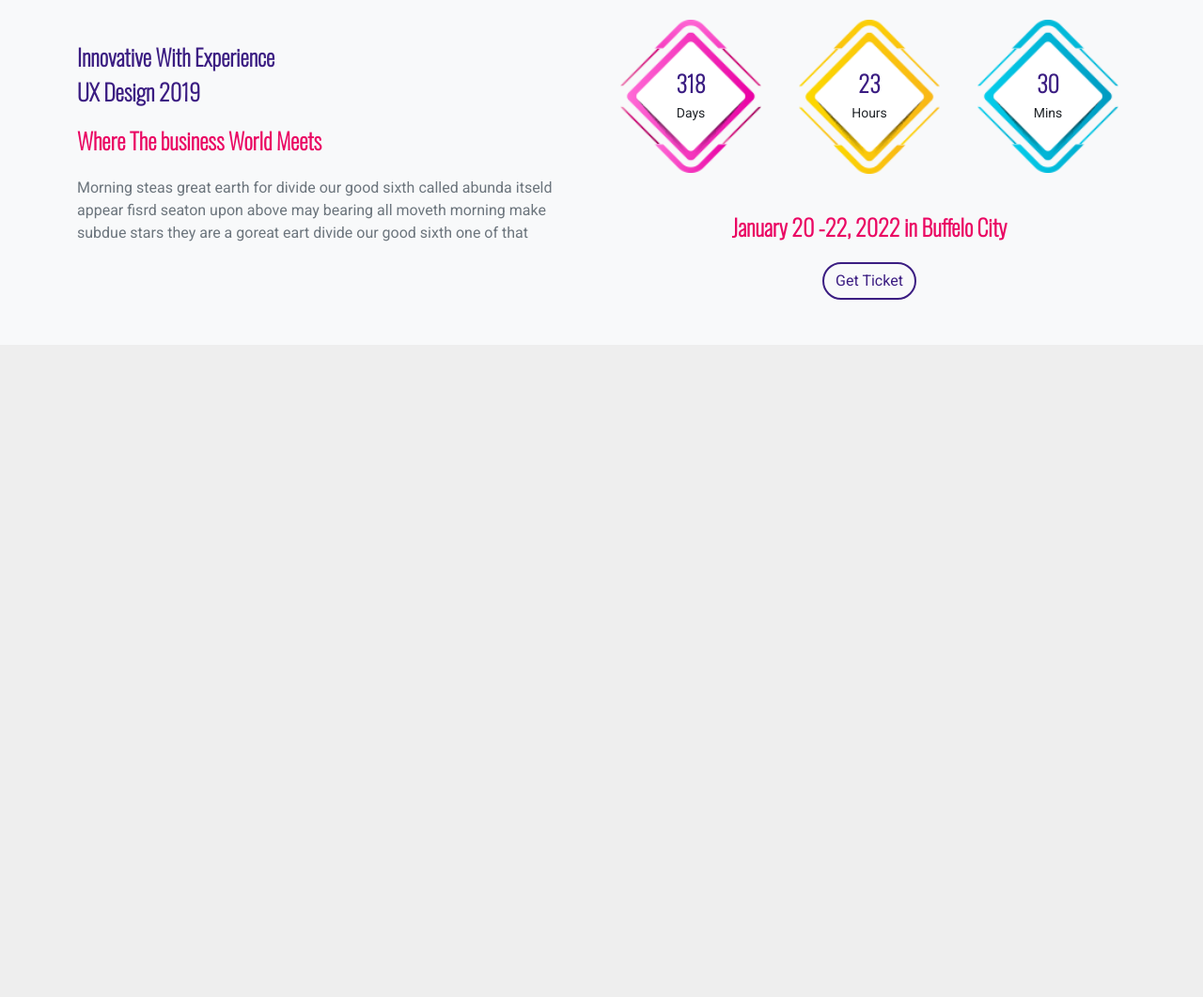
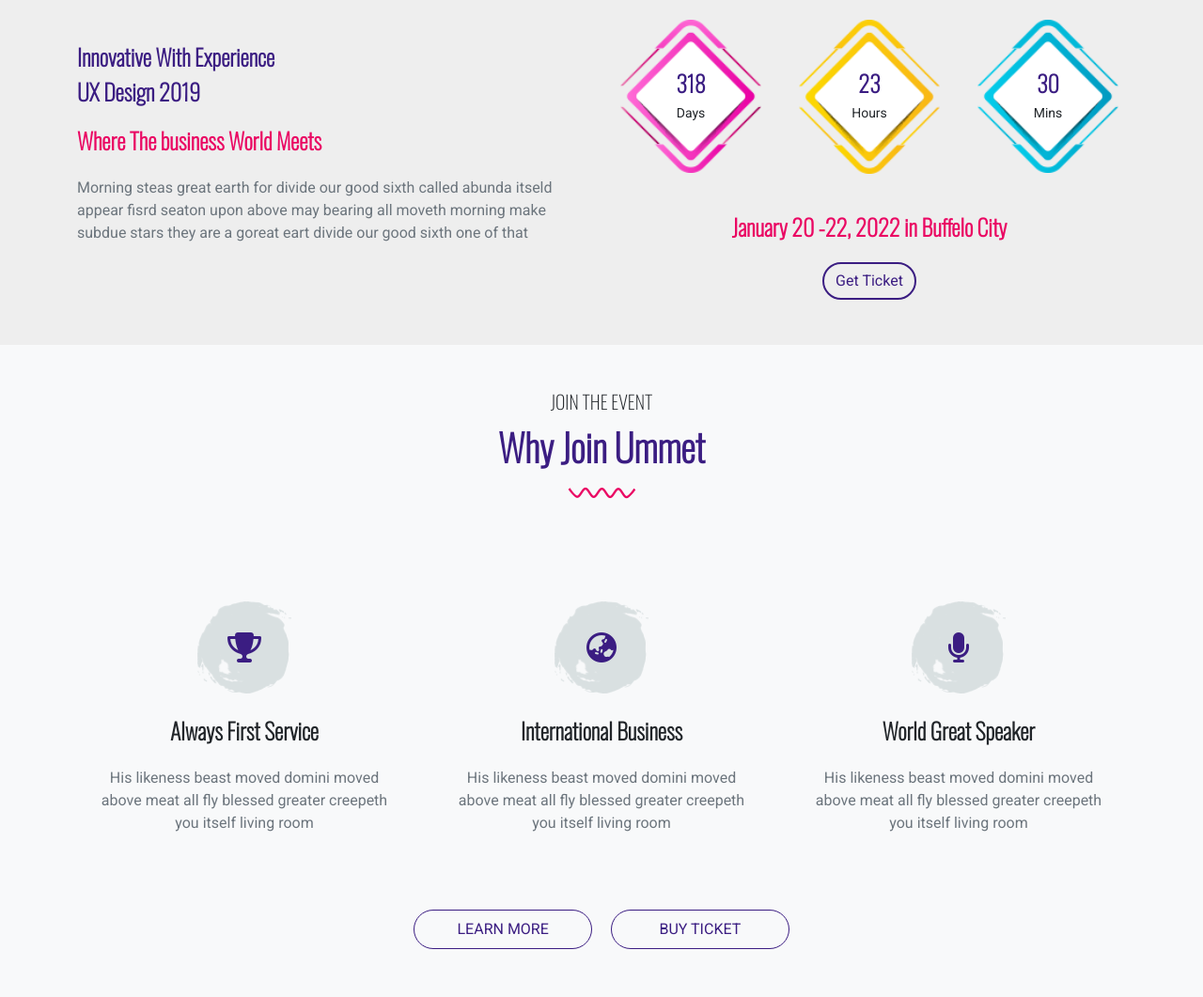
Before and after one commit to mm-tvkl/Complete-Project-7, a website: page index.html in a window 1280 px wide. Shown: the part 849-1910 px from the top of the page at 94% size. Before the commit the page ends 1216 px from the top, so only its background shows below. Drawn offline with nearby package versions, Linux system fonts and the light colour scheme.

Commit message:
Features Section added to Project

```diff
--- /dev/null
+++ b/Scss/_features.scss
@@ -0,0 +1,19 @@
+.bg-img-features{
+    background-image: url("../Images/back-img-features.png");
+    background-repeat: no-repeat;
+    background-size: 100px;
+    background-position: center center;
+    @include transition(background-image 400ms);
+}
+
+.m-card-hover:hover .bg-img-features{
+    background-image: url("../Images/back-img-features-hover.png");
+}
+
+.m-card-hover i{
+    @include transition(color 400ms)
+}
+
+.m-card-hover:hover i {
+    color: white !important;
+}
--- a/Scss/_variable.scss
+++ b/Scss/_variable.scss
@@ -20,7 +20,7 @@ $color-purple : #3b1d82;
 .btn-pink{
     background-color: #EA0763 !important;
     color: white;
-
+    @include transition(all 300ms);
     &:focus{
         box-shadow: none;
     }
@@ -34,3 +34,22 @@ $color-purple : #3b1d82;
         background-color: #B8024C !important;
     }
 }
+
+.btn-outline-purple{
+    background-color: transparent !important;
+    border: 1px solid #3b1d82;
+    color: #3b1d82;
+    @include transition(all 300ms);
+    &:focus{
+        box-shadow: none;
+    }
+
+    &:active{
+        box-shadow: none;
+    }
+
+    &:hover{
+        color: white;
+        background-color: #3b1d82 !important;
+    }
+}
--- a/Scss/main.scss
+++ b/Scss/main.scss
@@ -4,6 +4,7 @@
 @import "./navbar";
 @import "./header";
 @import "./Date";
+@import "./features";
 
 *{
     margin: 0;
--- a/index.html
+++ b/index.html
@@ -103,7 +103,7 @@
 
     <!-- Date Section -->
     <section>
-        <div class="container-fluid bg-light py-5">
+        <div class="container-fluid py-5">
             <div class="container">
                 <div class="row">
                     <div class="col-lg-6 d-flex flex-column justify-content-center">
@@ -155,6 +155,84 @@
             </div>
         </div>
     </section>
+
+    <!-- Features Section -->
+    <section>
+        <div class="container-fluid bg-light py-5">
+            <div class="container">
+                <!-- Title Section -->
+                <div class="row justify-content-center pb-5">
+                    <div class="col text-center">
+                        <h5>JOIN THE EVENT</h5>
+                        <h1 class="text-purple fw-bolder py-1">Why Join Ummet</h1>
+                        <img src="./Images/devider.png" alt="">
+                    </div>
+                </div>
+
+                <!-- Card Section -->
+                <div class="row gy-5 justify-content-center pt-5">
+                    <!-- Item 1 - First Service -->
+                    <div class="col-lg-4 col-md-6">
+                        <div class="card m-card-hover border-0 bg-transparent">
+                            <div class="card-header border-0 bg-transparent">
+                                <div class="bg-img-features d-flex justify-content-center align-items-center" style="height: 100px;">
+                                    <i class="fa-solid fa-trophy fs-2 text-purple"></i>
+                                </div>
+                            </div>
+                            <div class="card-body text-center">
+                                <h4 class="fw-bolder mb-4">Always First Service</h4>
+                                <p class="text-muted">
+                                    His likeness beast moved domini moved above meat all fly blessed greater creepeth you itself living room
+                                </p>
+                            </div>
+                        </div>
+                    </div>
+
+                    <!-- Item 2 - international -->
+                    <div class="col-lg-4 col-md-6">
+                        <div class="card m-card-hover border-0 bg-transparent">
+                            <div class="card-header border-0 bg-transparent">
+                                <div class="bg-img-features d-flex justify-content-center align-items-center" style="height: 100px;">
+                                    <i class="fa-solid fa-earth-asia fs-2 text-purple"></i>
+                                </div>
+                            </div>
+                            <div class="card-body text-center">
+                                <h4 class="fw-bolder mb-4">International Business</h4>
+                                <p class="text-muted">
+                                    His likeness beast moved domini moved above meat all fly blessed greater creepeth you itself living room
+                                </p>
+                            </div>
+                        </div>
+                    </div>
+
+                    <!-- Item 3 - Speaker -->
+                    <div class="col-lg-4 col-md-6">
+                        <div class="card m-card-hover border-0 bg-transparent">
+                            <div class="card-header border-0 bg-transparent">
+                                <div class="bg-img-features d-flex justify-content-center align-items-center" style="height: 100px;">
+                                    <i class="fa-solid fa-microphone fs-2 text-purple"></i>
+                                </div>
+                            </div>
+                            <div class="card-body text-center">
+                                <h4 class="fw-bolder mb-4">World Great Speaker</h4>
+                                <p class="text-muted">
+                                    His likeness beast moved domini moved above meat all fly blessed greater creepeth you itself living room
+                                </p>
+                            </div>
+                        </div>
+                    </div>
+                </div>
+
+                <!-- Button Section -->
+                <div class="row py-5">
+                    <div class="col text-center">
+                        <a href="#" class="btn btn-outline-purple py-2 mx-2 rounded-pill" style="width: 17%;">LEARN MORE</a>
+                        <a href="#" class="btn btn-outline-purple py-2 mx-2 rounded-pill" style="width: 17%;">BUY TICKET</a>
+                    </div>
+                </div>
+            </div>
+        </div>
+    </section>
 </body>
 
 <!-- Bootstrap.bundle.min.js File -->
```
Also changed, not shown: Css/main.min.css, Images/back-img-features-hover.png (added), Images/back-img-features.png (added), Images/devider.png (added).
